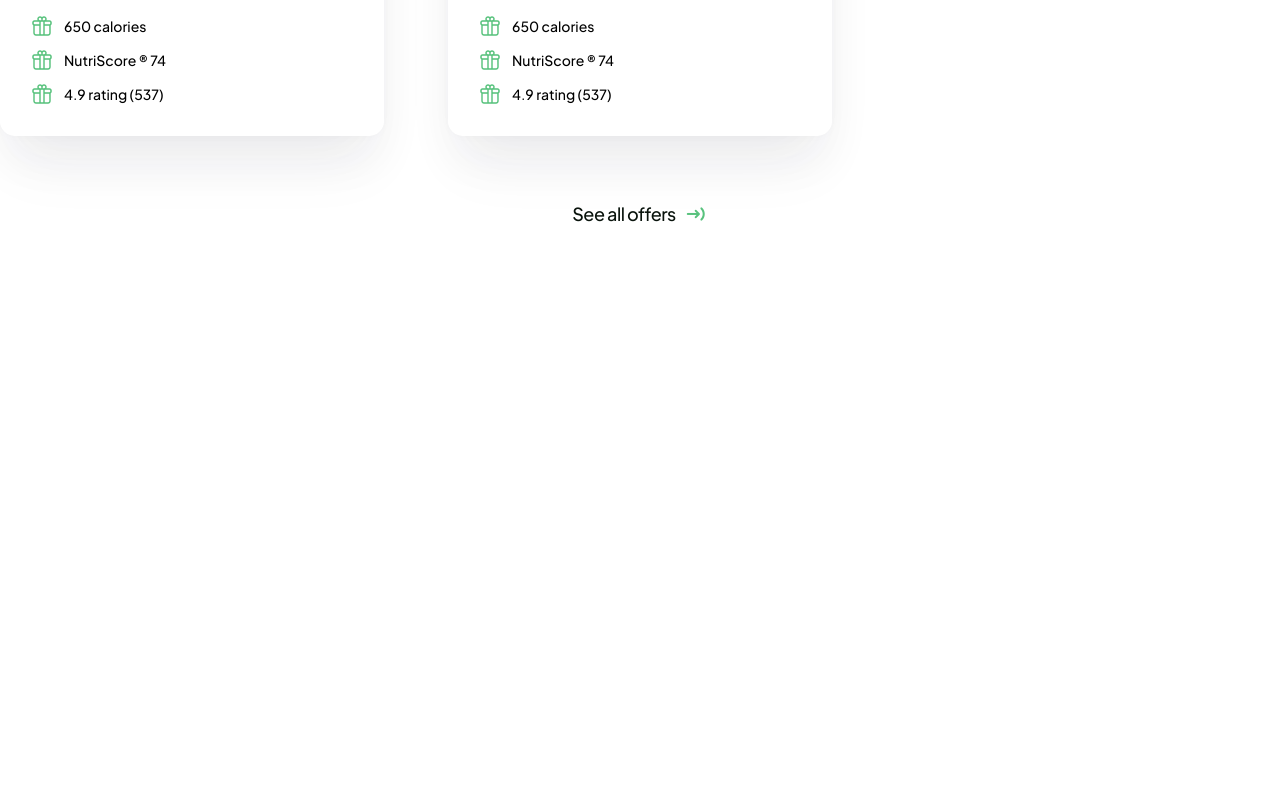
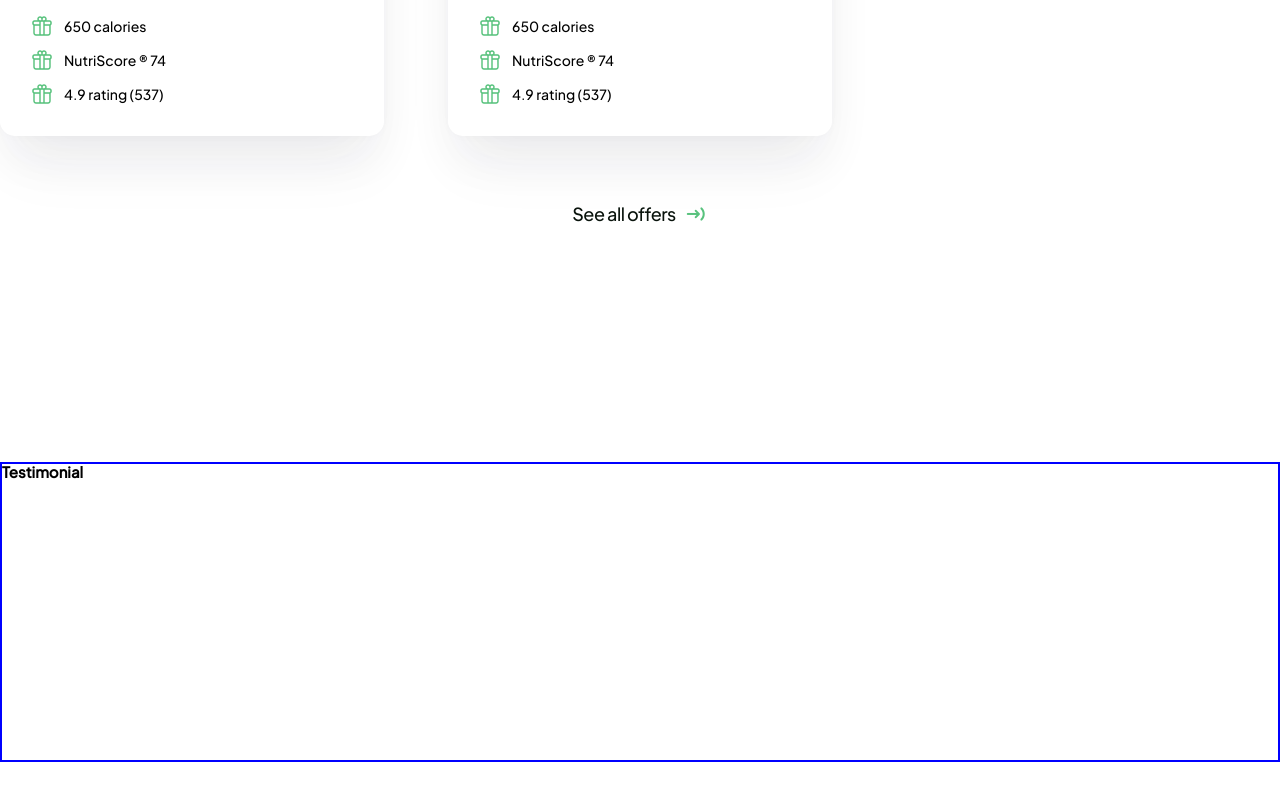
Before and after one commit to jaeel29/Christmas-website, a Next.js app: page / in a window 1280 px wide. Shown: the part 3843-4643 px from the top of the page. Before the commit the page ends 4209 px from the top, so only its background shows below. Built offline with nearby package versions, Linux system fonts and the light colour scheme; a web font is replaced by a local one.

Commit message:
initiliaze Testimonial

```diff
--- a/components/Products/Products.styled.ts
+++ b/components/Products/Products.styled.ts
@@ -15,7 +15,6 @@ export const SectionProducts = styled.section`
 
 export const PContainer = styled.div`
   ${Container}
-  height: 300px;
 `;
 
 export const Header = styled.div`
--- /dev/null
+++ b/components/Testimonial/Testimonial.styled.ts
@@ -0,0 +1,14 @@
+import styled from 'styled-components';
+import { BorderBlue } from '../../styles/blocks/BorderDebugging';
+import { Container } from '../../styles/blocks/Container';
+
+export const SectionTestimonial = styled.section`
+  padding: 96px 0;
+  height: 1000px;
+`;
+
+export const TContainer = styled.div`
+  ${Container}
+  height: 300px;
+  ${BorderBlue}
+`;
--- /dev/null
+++ b/components/Testimonial/index.tsx
@@ -0,0 +1,13 @@
+import { SectionTestimonial, TContainer } from './Testimonial.styled';
+
+const TestimonialSection = () => {
+  return (
+    <SectionTestimonial>
+      <TContainer>
+        <h1>Testimonial</h1>
+      </TContainer>
+    </SectionTestimonial>
+  );
+};
+
+export default TestimonialSection;
--- a/pages/index.tsx
+++ b/pages/index.tsx
@@ -5,6 +5,7 @@ import HeroSection from '../components/Hero';
 import HowSection from '../components/How';
 import PageLayout from '../components/PageLayout';
 import ProductsSection from '../components/Products';
+import TestimonialSection from '../components/Testimonial';
 
 const Home: NextPage = () => {
   return (
@@ -19,6 +20,7 @@ const Home: NextPage = () => {
         <ClientsSection />
         <HowSection />
         <ProductsSection />
+        <TestimonialSection />
       </PageLayout>
     </div>
   );
```
